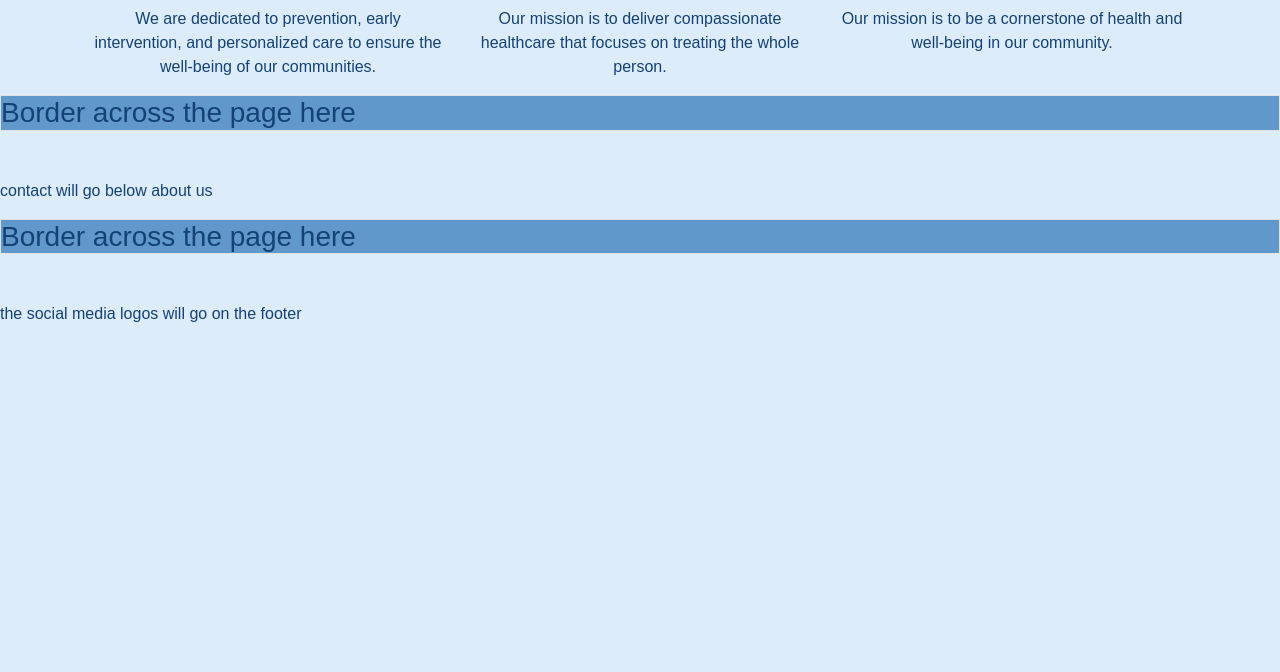
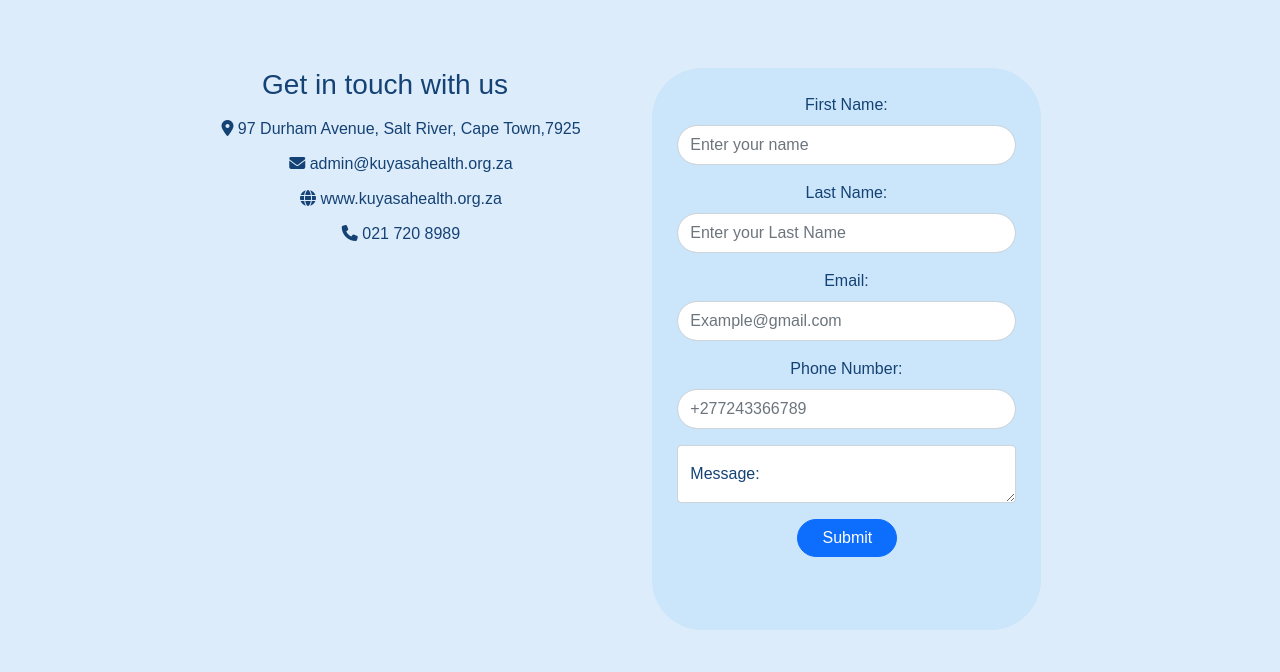
Before and after one commit to Asekona80/Kuyasa-Health-services, a plain HTML site: page index.html in a window 1280 px wide. Shown: the part 1456-2128 px from the top of the page. Before the commit the page ends 1798 px from the top, so only its background shows below. Drawn offline with nearby package versions, Linux system fonts and the light colour scheme.

Commit message:
added contact form plus social media links in the footer

```diff
--- a/index.html
+++ b/index.html
@@ -10,13 +10,14 @@
     <link href="https://cdn.jsdelivr.net/npm/bootstrap@5.0.2/dist/css/bootstrap.min.css" rel="stylesheet" integrity="sha384-EVSTQN3/azprG1Anm3QDgpJLIm9Nao0Yz1ztcQTwFspd3yD65VohhpuuCOmLASjC" crossorigin="anonymous">
     <script src="https://cdn.jsdelivr.net/npm/bootstrap@5.0.2/dist/js/bootstrap.bundle.min.js" integrity="sha384-MrcW6ZMFYlzcLA8Nl+NtUVF0sA7MsXsP1UyJoMp4YLEuNSfAP+JcXn/tWtIaxVXM" crossorigin="anonymous"></script>
     <link rel="stylesheet" href="style.css" />
+    <script src="https://kit.fontawesome.com/f3db6f10ca.js" crossorigin="anonymous"></script>
     <title>Kuyasa-Health-Services</title>
   </head>
-
+<body>
   <!-- Navigation bar -->
   <nav class="navbar navbar-expand-lg navbar-light" style="background-color: #cbe6fa;">
     <div class="container-fluid">
-      <img src="images/Group 1.png" alt="homepage-icon" width="40" height="40"></a>
+      <img src="images/Group 1.png" alt="homepage-icon" width="40" height="40">
       <button class="navbar-toggler" type="button" data-bs-toggle="collapse" data-bs-target="#navbarNavAltMarkup" aria-controls="navbarNavAltMarkup" aria-expanded="false" aria-label="Toggle navigation">
         <span class="navbar-toggler-icon"></span>
       </button>
@@ -41,8 +42,6 @@
   <img src="images/image6.png" alt="homepage-icon" class="image-fluid rounded m-5 " width="600">
   </div>
 </div>
-<body>
-<h3 class="border bg-info mb-5">Border across the page here</h3>
   <!--Cards Content-->
   <div class="cards">
 <div class="services">
@@ -71,10 +70,7 @@
 </div>
     <!-- Add more rows here if needed -->
 
-
-  <section>
     <div class="container text-center">
-
       <div class="row justify-content-md-center">
         <div id="about-us-slogan" class="col-md-8">
           Kuyasa Health services is dedicated to advancing medical knowledge and delivering innovative treatments to improve the health and lives of our patients, striving for excellence in all aspects of healthcare.
@@ -101,21 +97,94 @@
       </div>
       <div class="col-sm">
         <img src="images/community-compassionate.png" class="about-us-images" alt="">
-        <p class="bold-p">Community-Centered Wellness:</p>
+        <p class="bold-p mb-5">Community-Centered Wellness:</p>
         <p>Our mission is to be a cornerstone of health and well-being in our community.</p>
       </div>
     </div>
   </div>
+
   <!-- <p>contact form will go here</p> -->
-  </section>
-  <h3 class="border bg-info mb-5">Border across the page here</h3>
-  <section>
-    <p>contact will go below about us</p>
-    </section>
-    <h3 class="border bg-info mb-5">Border across the page here</h3>
-  <footer>
-  <p>the social media logos will go on the footer</p>
-  </footer>
+  <div class="container-form">
+      <div class="row m-5">
+        <div class="col-xs-12 col-sm-6">
+          <h3 class="mb-3">Get in touch with us</h3>
+          <ul>
+            <li>
+              <i class="fa-solid fa-location-dot mb-3"></i> 97 Durham Avenue,
+              Salt River, Cape Town,7925
+            </li>
+            <li>
+              <i class="fa-solid fa-envelope mb-3"></i>
+              admin@kuyasahealth.org.za
+            </li>
+            <li>
+              <i class="fa-solid fa-globe mb-3"></i> www.kuyasahealth.org.za
+            </li>
+            <li><i class="fa-solid fa-phone mb-3"></i> 021 720 8989</li>
+          </ul>
+        </div>
+        <div class="col-xs-12 col-sm-6">
+          <form action="">
+            <div class="mb-3">
+              <label for="name" class="form-label">First Name:</label>
+              <input
+                type="text"
+                class="form-control rounded-pill"
+                id="first-name"
+                placeholder="Enter your name"
+                required
+              />
+            </div>
+            <div class="mb-3">
+              <label for="last-name" class="form-label">Last Name:</label>
+              <input
+                type="text"
+                class="form-control rounded-pill"
+                id="last-name"
+                placeholder="Enter your Last Name"
+                required
+              />
+            </div>
+            <div class="mb-3">
+              <label for="email" class="form-label">Email:</label>
+              <input
+                type="email"
+                class="form-control rounded-pill"
+                id="email"
+                placeholder="Example@gmail.com"
+              />
+            </div>
+            <div class="mb-3">
+              <label for="number" class="form-label">Phone Number:</label>
+              <input
+                type="number"
+                class="form-control rounded-pill"
+                id="phone-number"
+                placeholder="+277243366789"
+              />
+            </div>
+            <div class="form-floating mb-3">
+              <textarea
+                class="form-control rounded"
+                placeholder="Write your message here...."
+                id="floatingTextarea"
+              ></textarea>
+              <label for="floatingTextarea">Message:</label>
+            </div>
+            <button type="button" class="btn btn-primary rounded-pill me-5 mb-5">
+              Submit
+            </button>
+          </form>
+        </div>
+      </div>
+    </div>
+   <div class="social-media">
+      <footer>
+        <a href=""><i class="fa-brands fa-whatsapp" id="whatsapp-icon"></i></a>
+        <a href=""><i class="fa-brands fa-facebook" id="facebook-icon"></i></a>
+        <a href=""><i class="fa-brands fa-x-twitter" id="twitter-icon"></i></a>
+      </footer>
+    </div>
 
 </body>
 </html>
--- a/style.css
+++ b/style.css
@@ -1,49 +1,42 @@
-
-:root{
-    --text-color: rgb(74, 121, 252);;
-    --hover-color:#FFF;
-    --neon-box-shadow:0 0.5rem #44fcfc;
-    --font-neon-text-shadow:0 0 10px rgba(185, 235, 250, 0.32),
-    0 0 20px rgba(185, 235, 250, 0.32),
-    0 0 30px rgba(185, 235, 250, 0.32),
-    0 0 40px rgba(185, 235, 250, 0.32),
-    0 0 70px rgba(1185, 235, 250, 0.32),
-    0 0 80px rgba(185, 235, 250, 0.32),
-    0 0 100px rgba(185, 235, 250, 0.32),
+:root {
+  --text-color: rgb(74, 121, 252);
+  --hover-color: #fff;
+  --neon-box-shadow: 0 0.5rem #44fcfc;
+  --font-neon-text-shadow: 0 0 10px rgba(185, 235, 250, 0.32),
+    0 0 20px rgba(185, 235, 250, 0.32), 0 0 30px rgba(185, 235, 250, 0.32),
+    0 0 40px rgba(185, 235, 250, 0.32), 0 0 70px rgba(1185, 235, 250, 0.32),
+    0 0 80px rgba(185, 235, 250, 0.32), 0 0 100px rgba(185, 235, 250, 0.32),
     0 0 150px rgba(185, 235, 250, 0.32);
 }
 
-
-*{
+* {
   padding: 0;
   margin: 0;
   box-sizing: border-box;
   list-style: none;
   scroll-behavior: smooth;
-
 }
 
-body{
-  background:rgb(220, 236, 250);
+body {
+  background: rgb(220, 236, 250);
   color: #154275;
 }
 /* slogan styling*/
-h2{
+h2 {
   margin-top: 250px;
   color: rgb(74, 121, 252);
   font-size: 3.5rem;
   font-family: "DM Serif Display";
 }
 /* navbar css styling */
-header{
+header {
   display: flex;
   align-items: center;
   justify-content: space-between;
   width: 100%;
   padding: 20px;
-    padding:0;
+  padding: 0;
 }
-
 
 /* what selector is this applying to{
     align-items: center;
@@ -52,55 +45,51 @@ header{
     padding: 20px;
     padding:0;
 } */
-.navbar{
+.navbar {
   display: flex;
 }
-.navbar a{
+.navbar a {
   color: var(--text-color);
   padding: 10px 20px;
   font-weight: bold;
   font-size: 20.1px;
   text-decoration: none;
 }
-.navbar a:hover{
+.navbar a:hover {
   color: var(--hover-color);
-text-shadow:0 0 10px rgb(181, 245, 245),
-0 0 20px rgb(181, 245, 245),
-0 0 30px rgba(181, 245, 245),
-0 0 40px rgba(181, 245, 245),
-0 0 70px rgba(181, 245, 245),
-0 0 80px rgba(181, 245, 245),
-0 0 100px rgba(181, 245, 245),
-0 0 150px rgba(181, 245, 245);
+  text-shadow: 0 0 10px rgb(181, 245, 245), 0 0 20px rgb(181, 245, 245),
+    0 0 30px rgba(181, 245, 245), 0 0 40px rgba(181, 245, 245),
+    0 0 70px rgba(181, 245, 245), 0 0 80px rgba(181, 245, 245),
+    0 0 100px rgba(181, 245, 245), 0 0 150px rgba(181, 245, 245);
 }
 
 /* services card styling*/
 
-@import url('https://fonts.googleapis.com/css?family=Montserrat:400,800|Poppins&display=swap');
-*{
+@import url("https://fonts.googleapis.com/css?family=Montserrat:400,800|Poppins&display=swap");
+* {
   margin: 0;
   padding: 0;
   box-sizing: border-box;
-  font-family: 'Montserrat',sans-serif;
+  font-family: "Montserrat", sans-serif;
 }
-.cards{
+.cards {
   max-width: 1100px;
   margin: 0 auto;
   text-align: center;
   padding: 30px;
 }
-.cards h2{
+.cards h2 {
   font-size: 40px;
   margin: 0 0 30px 0;
   text-transform: uppercase;
   letter-spacing: 1px;
   color: white;
 }
-.services{
+.services {
   display: flex;
   align-items: center;
 }
-.content{
+.content {
   display: flex;
   flex-wrap: wrap;
   flex: 1;
@@ -108,54 +97,54 @@ text-shadow:0 0 10px rgb(181, 245, 245),
   padding: 20px;
   border: 2px solid black;
   border-radius: 4px;
-  transition: all .3s ease;
+  transition: all 0.3s ease;
 }
-.content .fa{
+.content .fa {
   font-size: 70px;
   margin: 16px 0;
 }
-.content > *{
+.content > * {
   flex: 1 1 100%;
 }
-.content:hover{
+.content:hover {
   color: white;
 }
-.content:hover a{
+.content:hover a {
   border-color: white;
   background: white;
 }
-.content-1:hover{
-  border-color: #4267B2;
-  background: #4267B2;
+.content-1:hover {
+  border-color: #4267b2;
+  background: #4267b2;
 }
-.content-1:hover a{
-  color: #4267B2;
+.content-1:hover a {
+  color: #4267b2;
 }
-.content-2:hover{
-    border-color: #4267B2;
-    background: #4267B2;
+.content-2:hover {
+  border-color: #4267b2;
+  background: #4267b2;
 }
-.content-2:hover a{
+.content-2:hover a {
   color: #075e54;
 }
-.content-3:hover{
-    border-color: #4267B2;
-    background: #4267B2;
+.content-3:hover {
+  border-color: #4267b2;
+  background: #4267b2;
 }
-.content-3:hover a{
+.content-3:hover a {
   color: #075e54;
 }
-.content h2{
+.content h2 {
   font-size: 30px;
   margin: 16px 0;
   letter-spacing: 1px;
   text-transform: uppercase;
 }
-.content p{
+.content p {
   font-size: 17px;
-  font-family: 'Poppins',sans-serif;
+  font-family: "Poppins", sans-serif;
 }
-.content a{
+.content a {
   margin: 22px 0;
   background: rgb(74, 121, 252);
   color: white;
@@ -164,37 +153,37 @@ text-shadow:0 0 10px rgb(181, 245, 245),
   border: 1px solid black;
   padding: 15px 0;
   border-radius: 25px;
-  transition: .3s ease;
+  transition: 0.3s ease;
 }
-.content a:hover{
+.content a:hover {
   border-radius: 4px;
 }
 @media (max-width: 900px) {
-  .services{
+  .services {
     display: flex;
     flex-direction: column;
   }
 }
-#about-us-slogan{
+#about-us-slogan {
   font-size: 21pt;
   font-family: "DM Serif Display";
 }
-.bold-p{
+.bold-p {
   font-weight: bold;
 }
-.about-us-images{
-    height: 100px ;
+.about-us-images {
+  height: 100px;
 }
 
-.justify-content-md-center{
+.justify-content-md-center {
   padding-top: 40px;
   padding-bottom: 5px;
 }
-.about-us{
+.about-us {
   padding-top: 30px;
 }
-.bg-info{
-    background-color: #6098cc!important;
+.bg-info {
+  background-color: #6098cc !important;
 }
 
 .navbar {
@@ -202,12 +191,70 @@ text-shadow:0 0 10px rgb(181, 245, 245),
 }
 
 .navbar-scrolled {
-  background-color: rgba(0, 0, 0, 0.8); /* Change this to your desired background color */
+  background-color: rgba(
+    0,
+    0,
+    0,
+    0.8
+  ); /* Change this to your desired background color */
   opacity: 0.9; /* Change this to your desired opacity */
 }
-.navbar{
-  padding-top: 2px!important;
-  padding-bottom: 2px!important;
+.navbar {
+  padding-top: 2px !important;
+  padding-bottom: 2px !important;
 
-  font-family: "DM Serif Display"!important;
+  font-family: "DM Serif Display" !important;
 }
+/*contact form styling*/
+.container-form {
+  margin-top: 20px;
+}
+ul {
+  list-style: none;
+}
+
+form {
+  width: 80%;
+  border-radius: 50px;
+  border: 1px solid transparent;
+  background-color: #cbe6fa;
+  padding: 5%;
+}
+#first-name {
+  height: 40px;
+}
+#last-name {
+  height: 40px;
+}
+#email {
+  height: 40px;
+}
+#phone-number {
+  height: 40px;
+}
+button {
+  width: 100px;
+  padding: 70px;
+  margin-left: 50px;
+}
+
+/*Social media icon styling*/
+#whatsapp-icon {
+  color: #27d367;
+  font-size: 3rem;
+}
+#facebook-icon {
+  color: #1093f4;
+  font-size: 3rem;
+}
+#twitter-icon {
+  color: #0f1419;
+  font-size: 3rem;
+}
+/*media query targeting form*/
+@media screen and (max-width: 415px) {
+  form {
+    display: inline-block;
+    width: 100%;
+  }
+}
```
Lines whose indentation alone changed are shown as unchanged.
